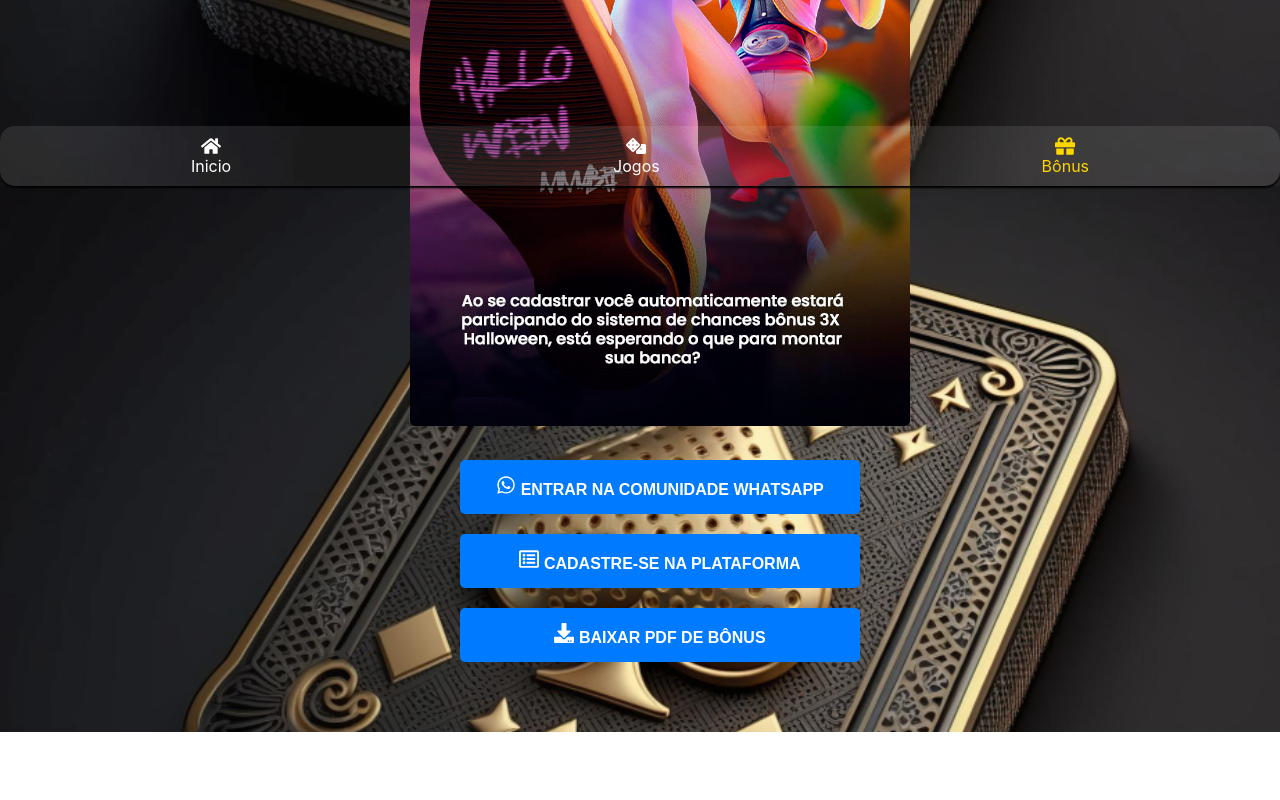
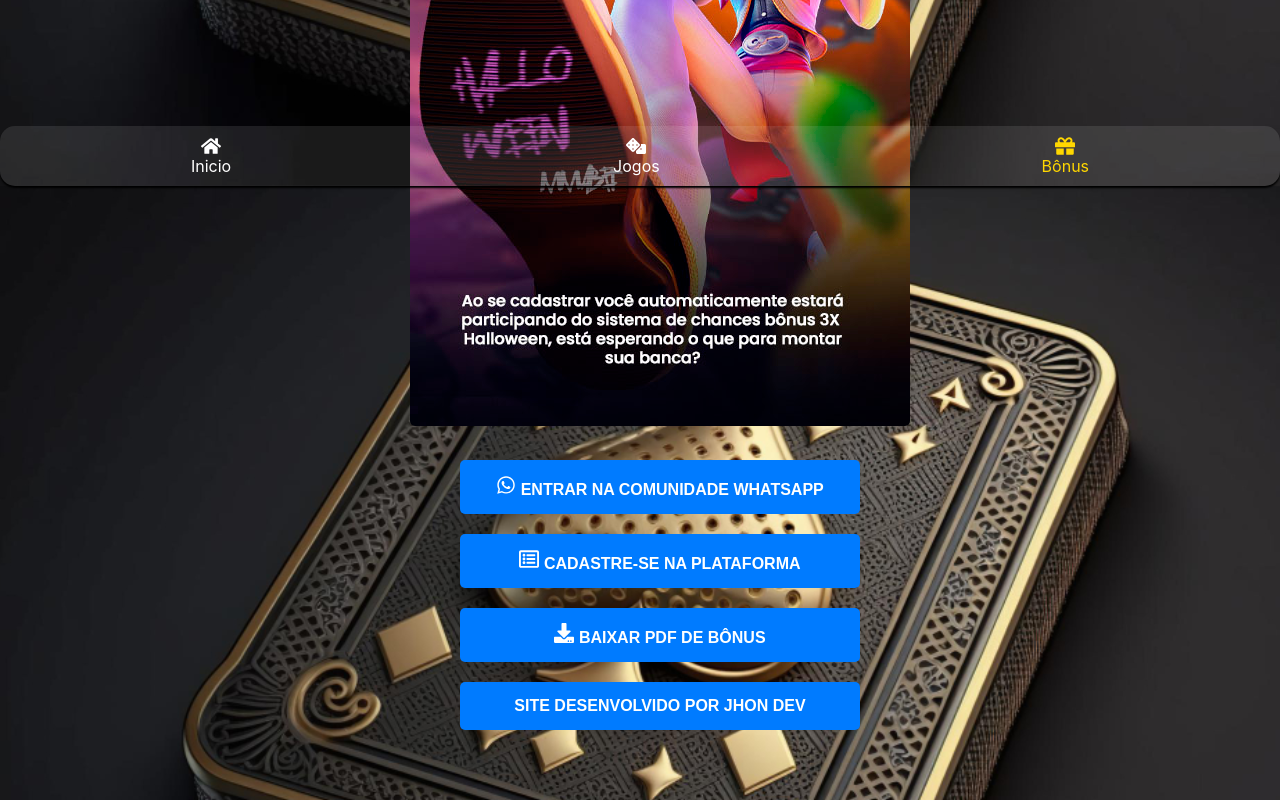
Before and after one commit to jhon4than/Hack_Gold, a React (Create React App) app: page /bonus in a window 1280 px wide. Shown: the part 614-1414 px from the top of the page. Before the commit the page ends 1346 px from the top, so only its background shows below. Built offline with nearby package versions, Linux system fonts and the light colour scheme.

Commit message:
site desenvolvido

```diff
--- a/src/components/Home/Bonus.js
+++ b/src/components/Home/Bonus.js
@@ -47,6 +47,14 @@ const Bonus = () => {
           >
             <FaDownload /> Baixar PDF de Bônus
           </button>
+          <button
+            onClick={() =>
+              window.open("https://www.jhonmeireles.com.br/",
+              "_blank")
+            }
+          >
+            Site desenvolvido por Jhon Dev
+          </button>
         </div>
       </div>
     </div>
```
